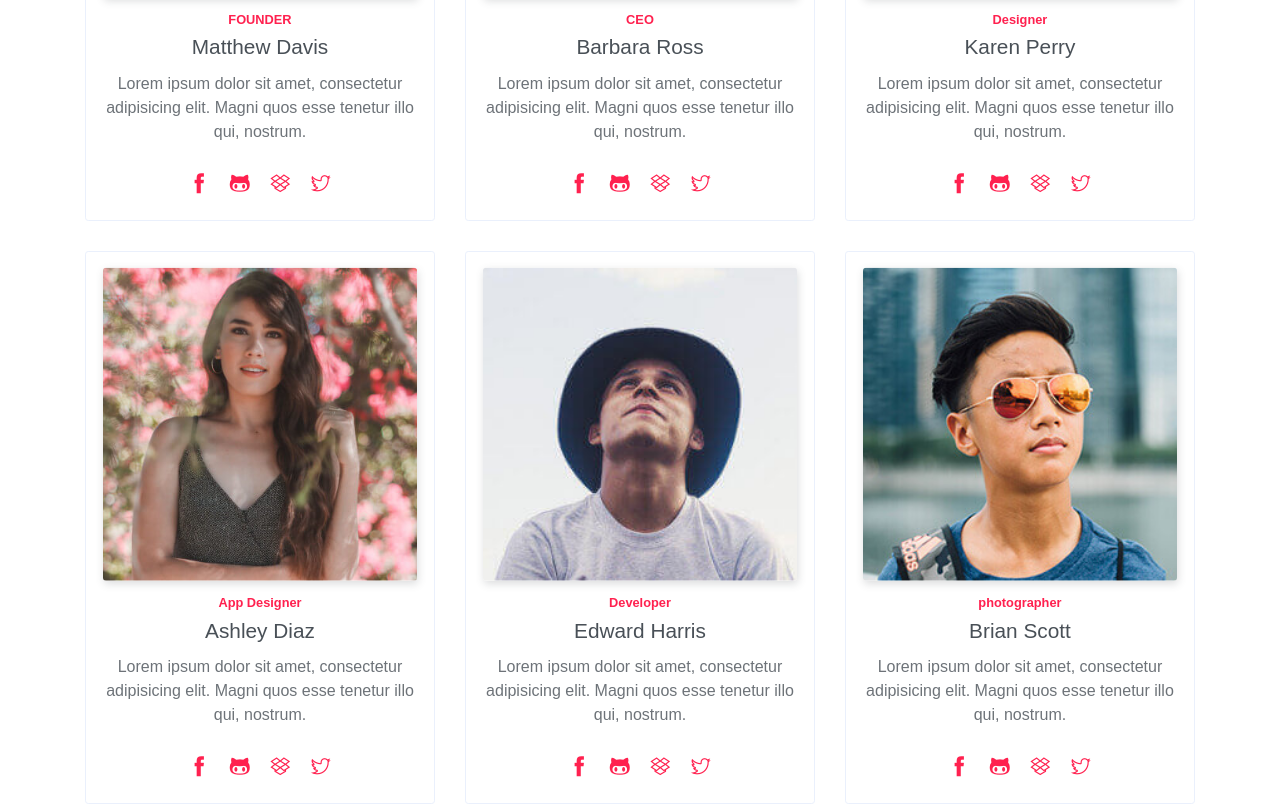
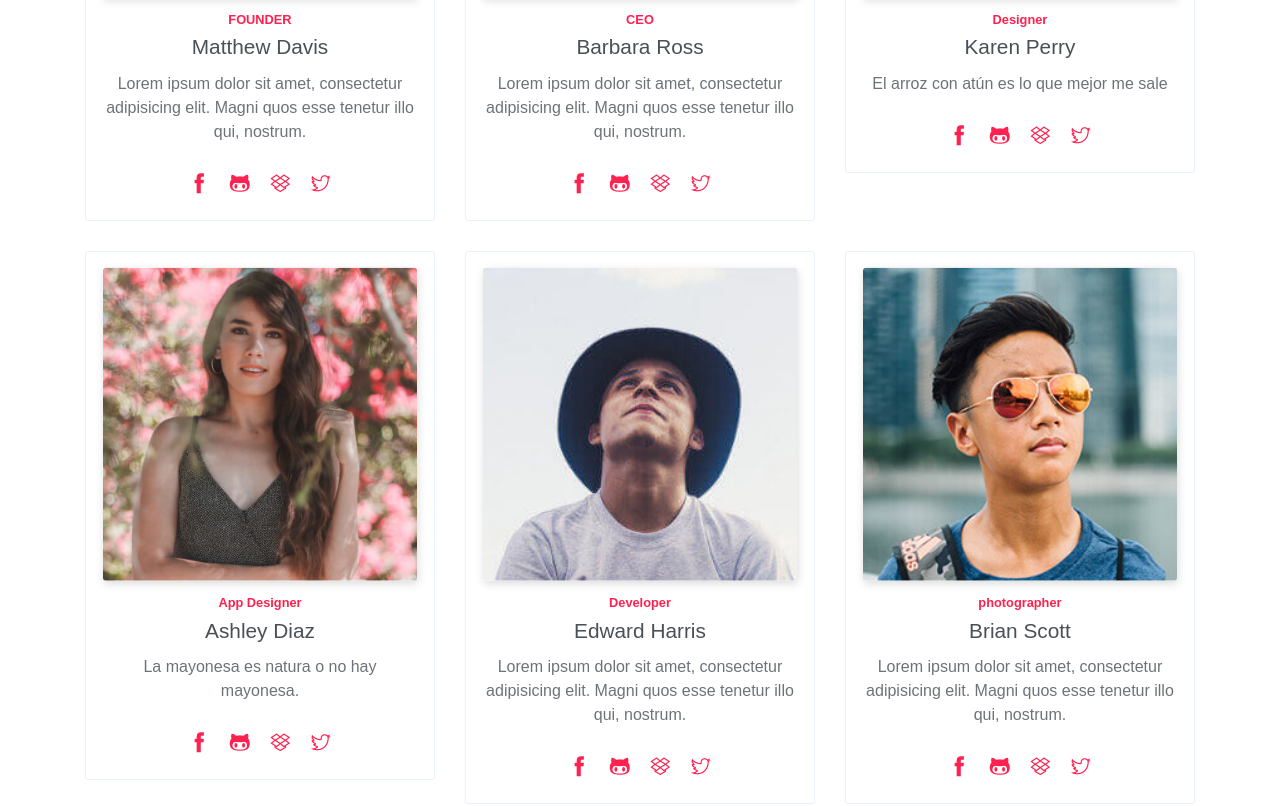
Before and after one commit to martinsendati/repo-de-aplicacion, a plain HTML site: page index.html in a window 1280 px wide. Shown: the part 4275-5081 px from the top of the page. Drawn offline with Linux system fonts and the light colour scheme.

Commit message:
cambio de textos

```diff
--- a/index.html
+++ b/index.html
@@ -345,7 +345,7 @@
                         <div class="card-body">
                             <h6 class="small text-primary font-weight-bold">Designer</h6>
                             <h5 class="card-title">Karen Perry</h5>
-                            <p>Lorem ipsum dolor sit amet, consectetur adipisicing elit. Magni quos esse tenetur illo qui, nostrum.</p>
+                            <p>El arroz con atún es lo que mejor me sale</p>
                             <div class="socials">
                                 <a href="javascript:void(0)"><i class="ti-facebook"></i> </a>
                                 <a href="javascript:void(0)"><i class="ti-github"></i></a>
@@ -361,7 +361,7 @@
                         <div class="card-body">
                             <h6 class="small text-primary font-weight-bold">App Designer</h6>
                             <h5 class="card-title">Ashley Diaz</h5>
-                            <p>Lorem ipsum dolor sit amet, consectetur adipisicing elit. Magni quos esse tenetur illo qui, nostrum.</p>
+                            <p>La mayonesa es natura o no hay mayonesa.</p>
                             <div class="socials">
                                 <a href="javascript:void(0)"><i class="ti-facebook"></i> </a>
                                 <a href="javascript:void(0)"><i class="ti-github"></i></a>
@@ -463,7 +463,7 @@
                         </div>
                         <div class="body">
                             <p class="subtitle">Gano un mundial este desquiciado.</p>
-                            <h6 class="title">John Doe</h6>
+                            <h6 class="title">Un random</h6>
                         </div>
                     </div>
                 </div>
```
